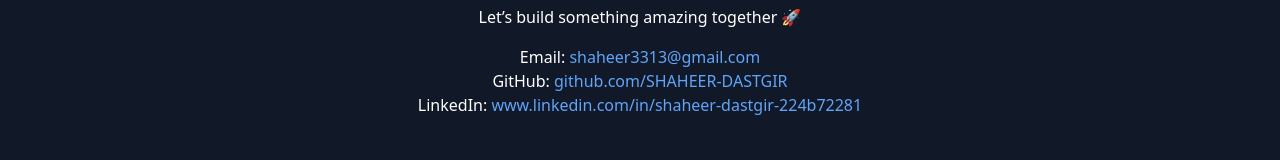
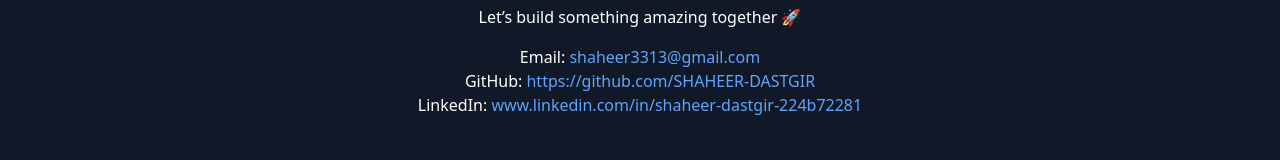
Before and after one commit to SHAHEER-DASTGIR/Portfolio, a React (Create React App) app: page / in a window 1280 px wide. Shown: the part 1926-2086 px from the top of the page. Built offline with nearby package versions, Linux system fonts and the light colour scheme.

Commit message:
Update GitHub link with full URL

```diff
--- a/src/components/Contact.js
+++ b/src/components/Contact.js
@@ -4,7 +4,7 @@ export default function Contact() {
       <h2 className="text-3xl font-bold text-blue-400 mb-6">Get in Touch</h2>
       <p className="mb-4">Let’s build something amazing together 🚀</p>
       <p>Email: <a href="mailto:shaheer3313@gmail.com" className="text-blue-400">shaheer3313@gmail.com</a></p>
-      <p>GitHub: <a href="https://github.com/SHAHEER-DASTGIR" className="text-blue-400">github.com/SHAHEER-DASTGIR</a></p>
+      <p>GitHub: <a href="https://github.com/SHAHEER-DASTGIR" className="text-blue-400">https://github.com/SHAHEER-DASTGIR</a></p>
       <p>LinkedIn: <a href="https://www.linkedin.com/in/shaheer-dastgir-224b72281" className="text-blue-400">www.linkedin.com/in/shaheer-dastgir-224b72281</a></p>
     </section>
   );
```
